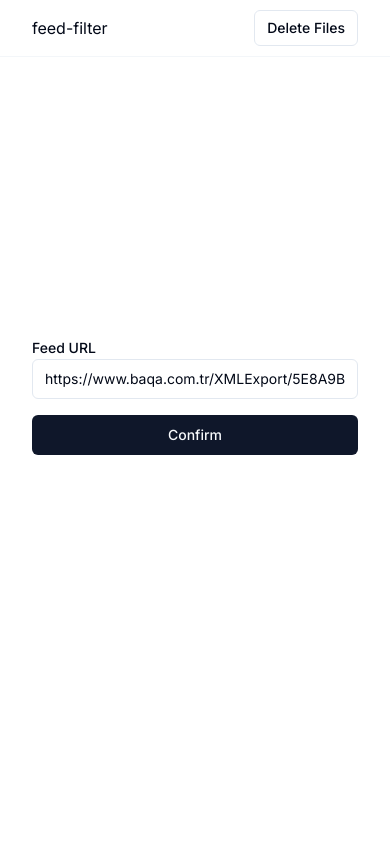
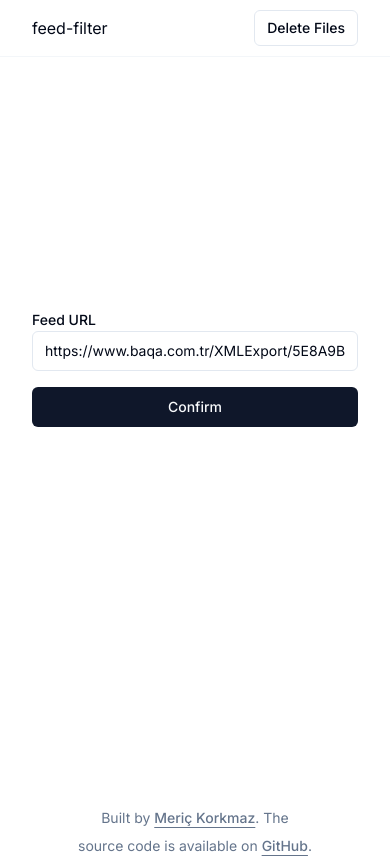
Before and after one commit to duhanmeric/feed-filter, a Next.js app: page / in a window 390 px wide. Built offline with nearby package versions, Linux system fonts and the light colour scheme.

Commit message:
Refactor page layout & responsive & footer added

```diff
--- a/src/app/file/page.tsx
+++ b/src/app/file/page.tsx
@@ -68,7 +68,7 @@ export default async function FilePage({
 
     const result = await getFile(fileNameFromUrl, Number(page));
     return (
-        <main className="pb-4">
+        <main className="container h-full max-w-screen-2xl justify-center py-4">
             <h1 className="text-2xl font-bold">Your Filter Results</h1>
             <div>
                 <span>Your file name: </span>
@@ -84,7 +84,7 @@ export default async function FilePage({
             </div>
             <br />
             <div>
-                <div className="flex items-center justify-between">
+                <div className="flex flex-col items-center justify-between gap-2 md:flex-row">
                     <div>
                         <span>{result.totalCount}</span> items found
                     </div>
@@ -98,12 +98,12 @@ export default async function FilePage({
                         key={index}
                         className="my-4 rounded-sm border border-black p-4"
                     >
-                        <pre className="whitespace-break-spaces text-sm">
+                        <pre className="whitespace-break-spaces break-words text-sm">
                             {JSON.stringify(item, null, 2)}
                         </pre>
                     </div>
                 ))}
-                <div className="flex justify-end">
+                <div className="flex justify-center md:justify-end">
                     <Pagination
                         currentPage={Number(page)}
                         totalPageCount={Number(totalPageCount)}
--- a/src/app/filter/page.tsx
+++ b/src/app/filter/page.tsx
@@ -20,7 +20,7 @@ export default function FilterPage({
     const fileKeysFromUrl = JSON.parse(decodeURIComponent(keys));
 
     return (
-        <section>
+        <main className="container h-full max-w-screen-2xl justify-center py-4">
             <h1 className="text-2xl font-bold">Filter Keys</h1>
             <div className="mb-2">
                 <span>Your file name: </span>
@@ -28,6 +28,6 @@ export default function FilterPage({
             </div>
 
             <KeyFilter fileName={name} keys={fileKeysFromUrl} />
-        </section>
+        </main>
     );
 }
--- a/src/app/globals.css
+++ b/src/app/globals.css
@@ -67,13 +67,14 @@
 }
 
 @layer base {
-    * {
-        @apply border-border;
-    }
     html {
-        @apply h-full;
+        @apply h-auto min-h-screen;
     }
     body {
-        @apply h-full bg-background text-foreground;
+        @apply h-auto min-h-screen bg-background text-foreground;
+    }
+
+    main {
+        @apply flex-1;
     }
 }
--- a/src/app/layout.tsx
+++ b/src/app/layout.tsx
@@ -3,6 +3,7 @@ import { Inter } from "next/font/google";
 import "./globals.css";
 import { Toaster } from "@/components/ui/toaster";
 import Header from "@/components/templates/Header";
+import Footer from "@/components/templates/Footer";
 
 const inter = Inter({ subsets: ["latin"] });
 
@@ -18,17 +19,11 @@ export default function RootLayout({
 }>) {
     return (
         <html lang="en">
-            <head>
-                <meta
-                    name="viewport"
-                    content="width=device-width, initial-scale=1.0"
-                ></meta>
-            </head>
             <body className={`${inter.className} flex h-full flex-col`}>
                 <Header />
-                <main className="container h-full max-w-screen-2xl py-4">
-                    {children}
-                </main>
+                {children}
+                <Footer />
+
                 <Toaster />
             </body>
         </html>
--- a/src/app/page.tsx
+++ b/src/app/page.tsx
@@ -1,5 +1,9 @@
 import FileFormURL from "@/components/templates/FileFormURL";
 
 export default function Home() {
-    return <FileFormURL />;
+    return (
+        <main className="container flex h-full max-w-screen-2xl flex-col justify-center py-4">
+            <FileFormURL />
+        </main>
+    );
 }
--- /dev/null
+++ b/src/components/templates/Footer.tsx
@@ -0,0 +1,29 @@
+const Footer = () => {
+    return (
+        <footer className="container h-14 max-w-screen-2xl py-4">
+            <p className="text-balance text-center text-sm leading-loose text-muted-foreground md:text-left">
+                Built by{" "}
+                <a
+                    href="https://github.com/duhanmeric"
+                    target="_blank"
+                    rel="noreferrer"
+                    className="font-medium underline underline-offset-4"
+                >
+                    Meriç Korkmaz
+                </a>
+                . The source code is available on{" "}
+                <a
+                    href="https://github.com/duhanmeric/feed-reader"
+                    target="_blank"
+                    rel="noreferrer"
+                    className="font-medium underline underline-offset-4"
+                >
+                    GitHub
+                </a>
+                .
+            </p>
+        </footer>
+    );
+};
+
+export default Footer;
--- a/src/components/templates/KeyCheck.tsx
+++ b/src/components/templates/KeyCheck.tsx
@@ -24,7 +24,9 @@ const KeyCheck = ({ keyLabel, onCheckedChange }: Props) => {
                     })
                 }
             />
-            <Label htmlFor={keyLabel}>{keyLabel}</Label>
+            <Label htmlFor={keyLabel} className="break-all leading-tight">
+                {keyLabel}
+            </Label>
         </div>
     );
 };
--- a/src/components/templates/KeyFilter.tsx
+++ b/src/components/templates/KeyFilter.tsx
@@ -68,7 +68,7 @@ const KeyFilter = ({ fileName, keys }: Props) => {
     return (
         <div>
             <h1 className="mb-2">Select your filter</h1>
-            <div className="grid grid-cols-3 space-y-2">
+            <div className="grid grid-cols-2 space-y-2 md:grid-cols-3">
                 {keys.map((key) => (
                     <KeyCheck
                         key={key}
--- a/src/components/ui/pagination.tsx
+++ b/src/components/ui/pagination.tsx
@@ -1,8 +1,8 @@
-import * as React from "react"
-import { ChevronLeft, ChevronRight, MoreHorizontal } from "lucide-react"
-import Link from "next/link"
-import { cn } from "@/lib/utils"
-import { ButtonProps, buttonVariants } from "@/components/ui/button"
+import * as React from "react";
+import { ChevronLeft, ChevronRight, MoreHorizontal } from "lucide-react";
+import Link from "next/link";
+import { cn } from "@/lib/utils";
+import { ButtonProps, buttonVariants } from "@/components/ui/button";
 
 const Pagination = ({ className, ...props }: React.ComponentProps<"nav">) => (
     <nav
@@ -11,8 +11,8 @@ const Pagination = ({ className, ...props }: React.ComponentProps<"nav">) => (
         className={cn("mx-auto flex w-full justify-center", className)}
         {...props}
     />
-)
-Pagination.displayName = "Pagination"
+);
+Pagination.displayName = "Pagination";
 
 const PaginationContent = React.forwardRef<
     HTMLUListElement,
@@ -23,21 +23,21 @@ const PaginationContent = React.forwardRef<
         className={cn("flex flex-row items-center gap-1", className)}
         {...props}
     />
-))
-PaginationContent.displayName = "PaginationContent"
+));
+PaginationContent.displayName = "PaginationContent";
 
 const PaginationItem = React.forwardRef<
     HTMLLIElement,
     React.ComponentProps<"li">
 >(({ className, ...props }, ref) => (
     <li ref={ref} className={cn("", className)} {...props} />
-))
-PaginationItem.displayName = "PaginationItem"
+));
+PaginationItem.displayName = "PaginationItem";
 
 type PaginationLinkProps = {
-  isActive?: boolean
+    isActive?: boolean;
 } & Pick<ButtonProps, "size"> &
-  React.ComponentProps<typeof Link>
+    React.ComponentProps<typeof Link>;
 
 const PaginationLink = ({
     className,
@@ -52,12 +52,12 @@ const PaginationLink = ({
                 variant: isActive ? "outline" : "ghost",
                 size,
             }),
-      className
+            className,
         )}
         {...props}
     ></Link>
-)
-PaginationLink.displayName = "PaginationLink"
+);
+PaginationLink.displayName = "PaginationLink";
 
 const PaginationPrevious = ({
     className,
@@ -70,10 +70,10 @@ const PaginationPrevious = ({
         {...props}
     >
         <ChevronLeft className="h-4 w-4" />
-    <span>Previous</span>
+        <span>Prev</span>
     </PaginationLink>
-)
-PaginationPrevious.displayName = "PaginationPrevious"
+);
+PaginationPrevious.displayName = "PaginationPrevious";
 
 const PaginationNext = ({
     className,
@@ -88,8 +88,8 @@ const PaginationNext = ({
         <span>Next</span>
         <ChevronRight className="h-4 w-4" />
     </PaginationLink>
-)
-PaginationNext.displayName = "PaginationNext"
+);
+PaginationNext.displayName = "PaginationNext";
 
 const PaginationEllipsis = ({
     className,
@@ -103,8 +103,8 @@ const PaginationEllipsis = ({
         <MoreHorizontal className="h-4 w-4" />
         <span className="sr-only">More pages</span>
     </span>
-)
-PaginationEllipsis.displayName = "PaginationEllipsis"
+);
+PaginationEllipsis.displayName = "PaginationEllipsis";
 
 export {
     Pagination,
@@ -114,4 +114,4 @@ export {
     PaginationLink,
     PaginationNext,
     PaginationPrevious,
-}
+};
```
Also changed, not shown: src/app/file/Pagination.tsx (+32 -15 lines), 1 other file (tests, documents, lock files or other folders). Lines whose indentation alone changed are shown as unchanged.
